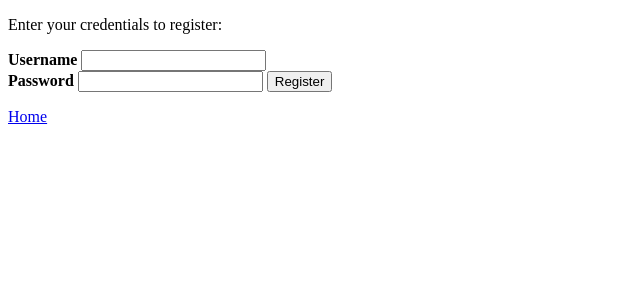
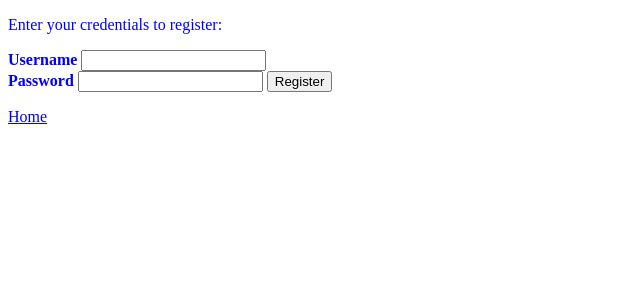
Before and after one commit to nyorem/python-flask-template, a Flask app: page /auth/register/ in a window 1280 px wide. Shown: the top 300 px of the page, without its empty margins (0-640 px from the left). Run offline with Flask 2, Linux system fonts and the light colour scheme.

Commit message:
Add a CSS stylesheet

```diff
--- /dev/null
+++ b/blog/static/style.css
@@ -0,0 +1,3 @@
+body {
+    color: blue;
+}
--- a/blog/templates/layout.html
+++ b/blog/templates/layout.html
@@ -3,6 +3,7 @@
     <head>
         <meta charset="UTF-8" />
         <meta name="viewport" content="width=device-width" />
+        <link rel="stylesheet" href="{{ url_for('static', filename='style.css') }}">
         <title>{% block title %}{% endblock %} - Blog</title>
     </head>
     <body>
```
